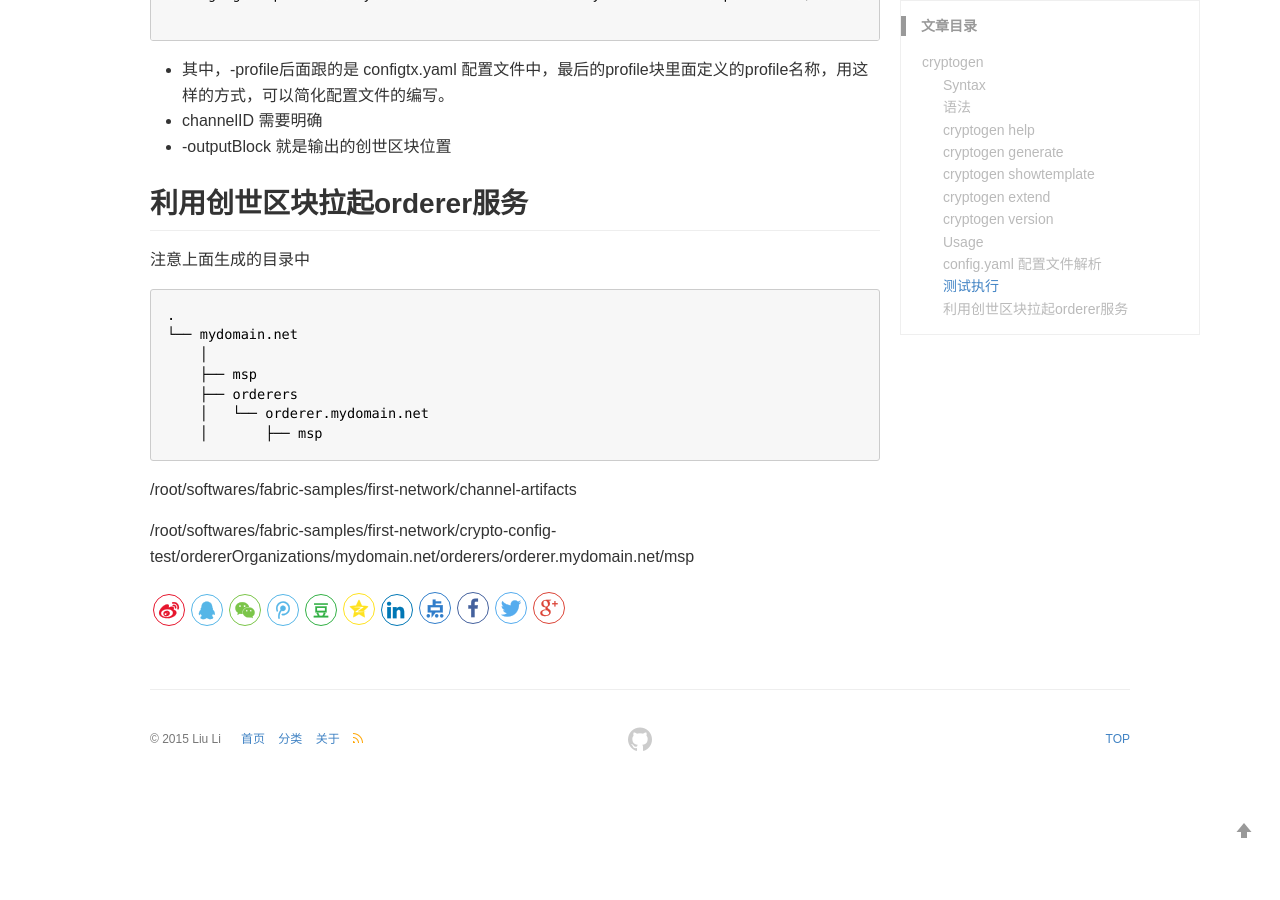
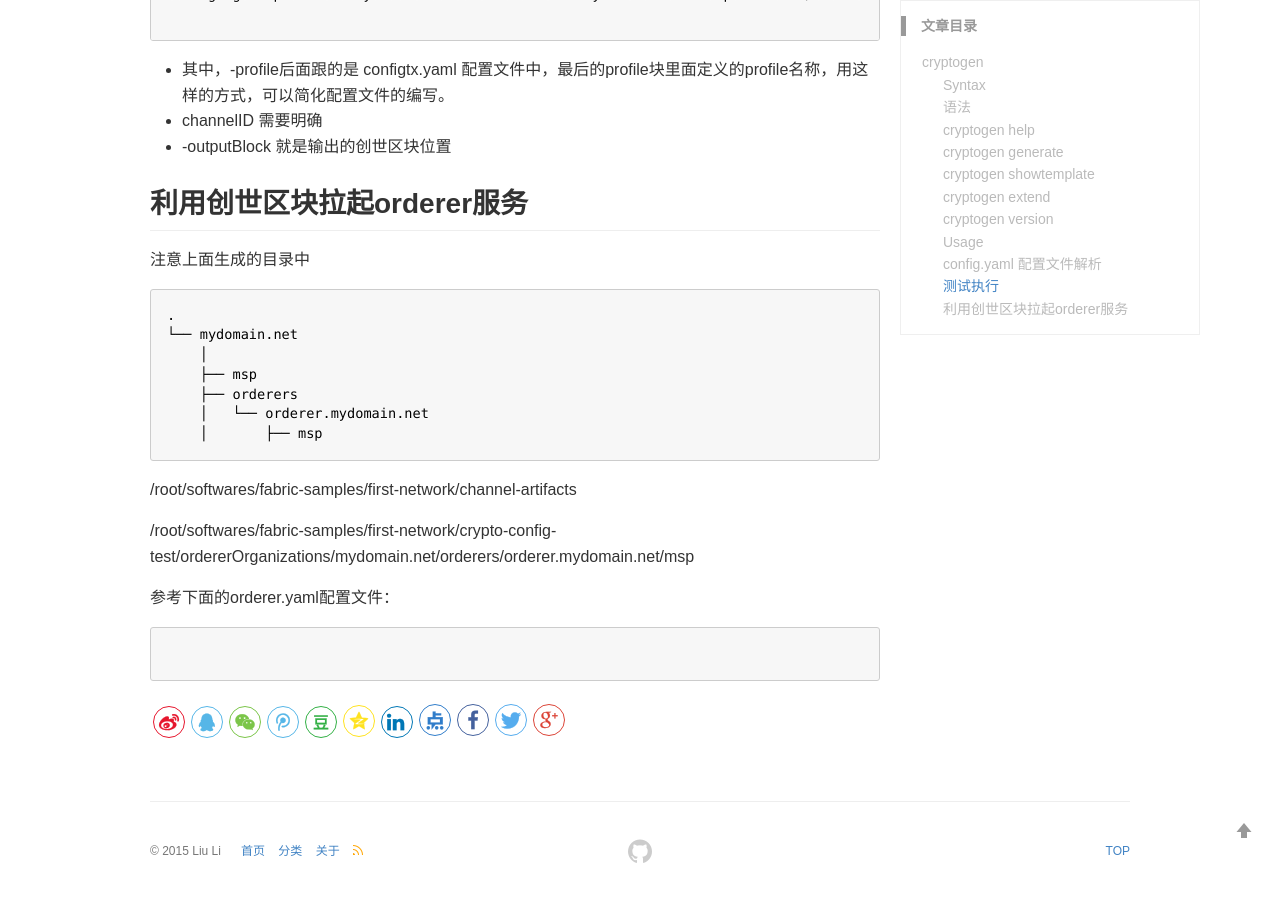
Before and after one commit to nox60/nox60.github.io, a Jekyll site: the page built from _posts/2019-8-8-cryptogen.md, in a window 1280 px wide and 900 px high, scrolled down 6890 px. Built offline with Jekyll 4.4.1, drawn with Linux system fonts in a browser that asks for light colours; our own code applies the rules of GitHub Pages for plain Markdown files; comment, search, counter and statistics services are not loaded; before the commit the page ends 7678 px from its top, so only the background shows below that.

Commit message:
Update files

````diff
--- a/_posts/2019-8-8-cryptogen.md
+++ b/_posts/2019-8-8-cryptogen.md
@@ -344,3 +344,9 @@ configtxgen -profile OnlyOrdererGenesis -channelID myme-channel -outputBlock ./c
 /root/softwares/fabric-samples/first-network/channel-artifacts
 
 /root/softwares/fabric-samples/first-network/crypto-config-test/ordererOrganizations/mydomain.net/orderers/orderer.mydomain.net/msp
+
+参考下面的orderer.yaml配置文件：
+
+```orderer
+
+```
````
